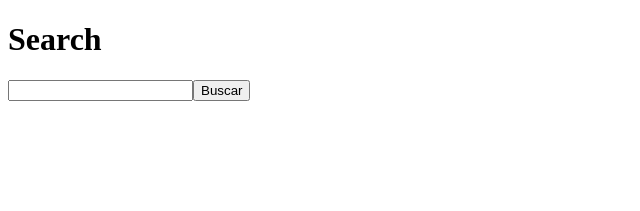
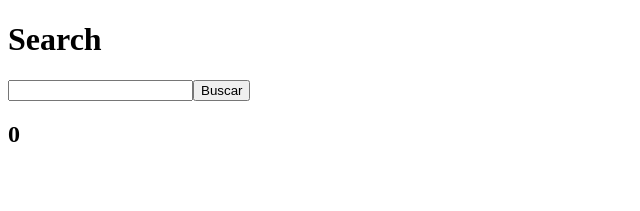
Before and after one commit to gabrielrsp/react-performance-optimizations, a React (Create React App) app: page / in a window 1280 px wide. Shown: the top 211 px of the page, without its empty margins (0-640 px from the left). Built offline with nearby package versions, Linux system fonts and the light colour scheme.

Commit message:
implements useMemo

```diff
--- a/src/components/SearchResults.tsx
+++ b/src/components/SearchResults.tsx
@@ -1,5 +1,5 @@
 import { ProductItem } from "./ProductItem";
-
+import { useMemo } from 'react'
 interface SearchResultsProps {
   results: Array<{
     id: number;
@@ -9,8 +9,27 @@ interface SearchResultsProps {
 }
 
 export function SearchResults ({ results }: SearchResultsProps) {
+
+  /*
+  useMemo
+  - to memoize a value and avoid unecessary HEAVY calculations
+
+  - Ou entao para manter a igualdade referencial (mesma posição na memoria) evitando que a informação seja recriada do zero,
+    evitando a verificação/execução do algoritimo de reconciliação
+    e entao a passando a informação para um componente filho.
+
+  */
+  const totalPrice = useMemo(() => {
+    return results.reduce((total, product) => {
+      return total + product.price;
+    }, 0)
+  }, [results])
+
+
+
   return (
     <div>
+      <h2>{totalPrice}</h2>
       {results.map(product => {
         return (
           <ProductItem product={product} />
```
